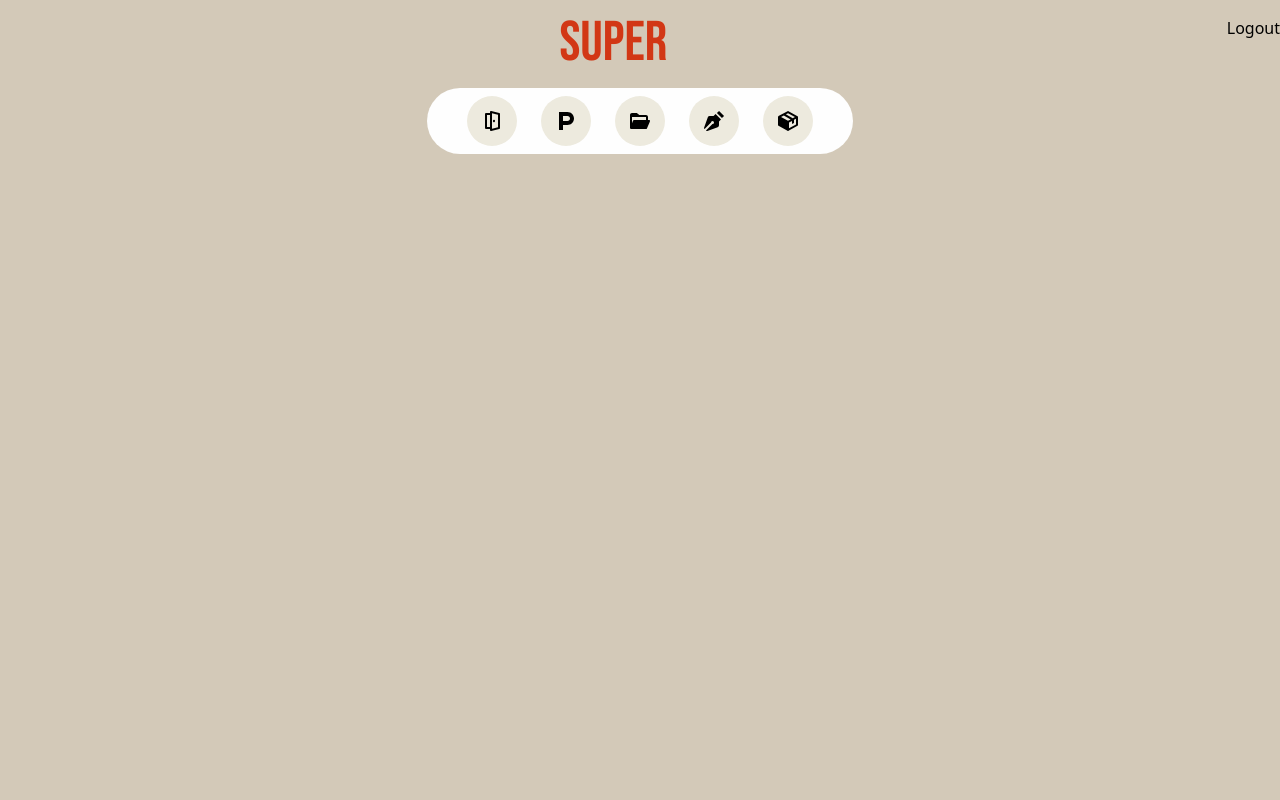
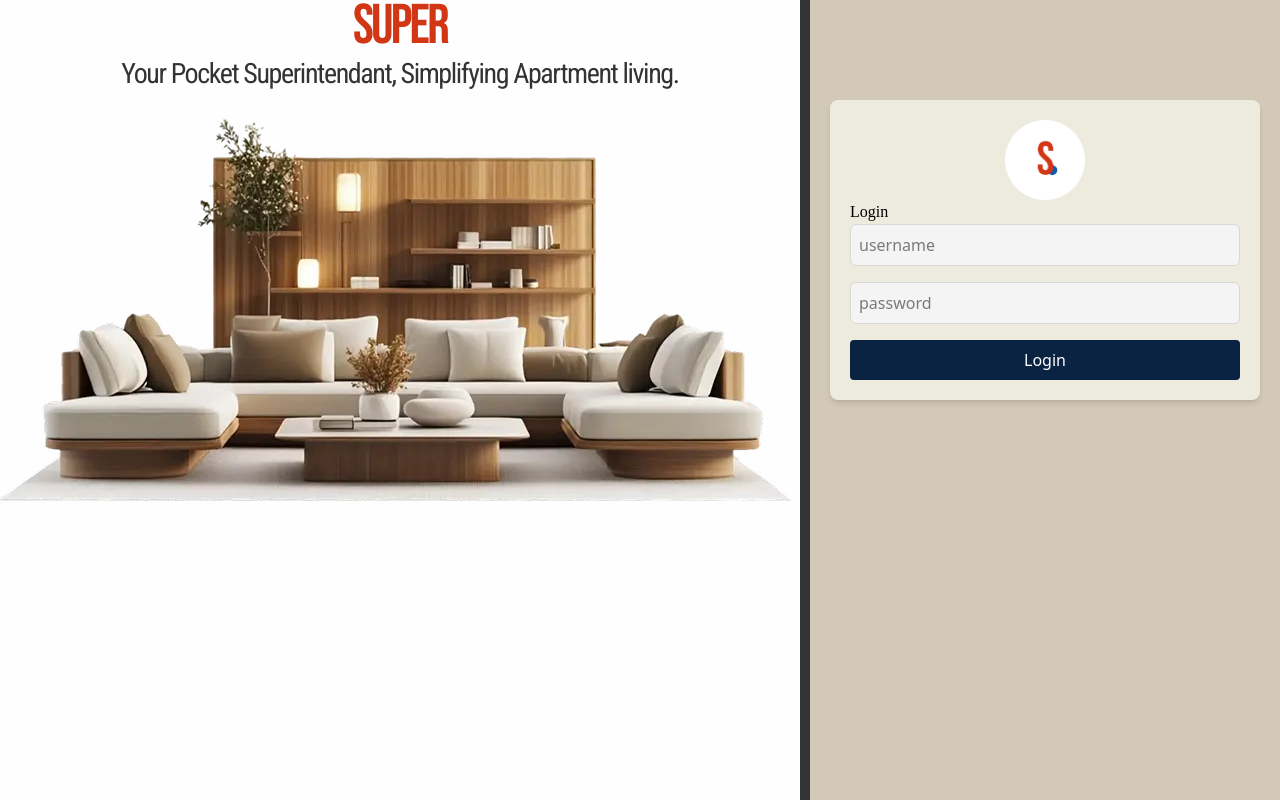
Before and after one commit to seancampbell3161/DSD-app, a React (Vite) app in the folder super_gui/: page /login in a window 1280 px wide. Before the commit this address had no page. Built offline with nearby package versions, Linux system fonts and the light colour scheme; a web font is replaced by a local one.

Commit message:
login screens styled with logout button and header

```diff
--- a/super_gui/src/App.tsx
+++ b/super_gui/src/App.tsx
@@ -1,18 +1,28 @@
 import "./App.css";
-import { BrowserRouter, Routes, Route, Link } from "react-router-dom";
+import { BrowserRouter, Routes, Route } from "react-router-dom";
 import Header from "./components/Header";
 import SmartLockUI from "./components/SmartLockUI";
 import { Login } from "./pages/login";
 import { Complaint } from "./components/complaint/Complaint";
 import Nav from "./global/Nav";
 
+import { useState } from "react";
+
 const App = () => {
+  const [showLogin, setShowLogin] = useState(true);
+
   return (
     <>
-      <Login />
+      {showLogin &&
+        <Login
+          setShowLogin={setShowLogin}
+        />
+      }
       <BrowserRouter>
-        <Header />
-        <Nav />
+        <>
+          <Header />
+          <Nav />
+        </>
         <Routes>
           <Route path="/" element={<SmartLockUI />} />
           <Route path="/complaint" element={<Complaint />} />
--- a/super_gui/src/components/Header.tsx
+++ b/super_gui/src/components/Header.tsx
@@ -1,11 +1,15 @@
-import React from "react";
+
 import { Logout } from "./Logout";
 
 const Header = () => {
+  const setShowLogin = (value: boolean) => {
+    console.log("setShowLogin called with value:", value);
+  };
+
   return (
-    <header className="my-4 text-center flex flex-row">
+    <header className="mb-4 text-center bg-white py-2 flex flex-row">
       <h1 className="font-[Bebas_Neue] text-6xl text-[#D23715] w-full">super</h1>
-      <Logout />
+      <Logout setShowLogin={setShowLogin} />
     </header>
   );
 };
--- a/super_gui/src/components/LoginForm.tsx
+++ b/super_gui/src/components/LoginForm.tsx
@@ -1,11 +1,16 @@
 import { useState } from "react";
 import api from "../api/api";
 
-export const LoginForm = () => {
+interface LoginFormProps {
+  setShowLogin: (value: boolean) => void;
+}
+
+export const LoginForm = ({ setShowLogin }: LoginFormProps) => {
   const [credentials, setCredentials] = useState({
     username: '',
     password: ''
   });
+
   const [error, setError] = useState('');
 
   const handleChange = (e: React.ChangeEvent<HTMLInputElement>) => {
@@ -19,10 +24,12 @@
     e.preventDefault();
 
     try {
-      const response = await api.post('/auth/login', credentials)
+      const response = await api.post('/auth/login', credentials);
       const { access_token } = response.data;
-      console.log(access_token);
+
       localStorage.setItem('access_token', access_token);
+
+      setShowLogin(false);
 
     } catch (error) {
       console.error(error);
@@ -31,9 +38,9 @@
   };
 
   return (
-    <div className="bg-beige h-[300px] rounded-lg p-5 shadow-md">
-      <img className="w-20 h-20 mx-auto" src="/assets/icons/super-s.png" alt="super-s" />
-      <h1>Login</h1>
+    <div className="bg-beige max-h-[400px] my-auto rounded-lg p-5 shadow-md mt-[100px]">
+      <img className="hidden md:block w-20 h-20 mx-auto" src="/assets/icons/super-s.png" alt="super-s" />
+      <h1 className="font-body">Login</h1>
       <form onSubmit={handleSubmit} className="space-y-4 relative">
         <input
           type="text"
@@ -44,7 +51,7 @@
           className="border border-grey-400 bg-grey-100 rounded-md p-2 w-full"
         />
         <input
-          type="text"
+          type="password"
           name="password"
           placeholder="password"
           value={credentials.password}
@@ -53,12 +60,12 @@
         />
         <button
           type="submit"
-          className="bg-blue text-white py-2 px-4 w-[200px] mx-auto rounded relative bottom-0"
+          className="absolute -bottom-10 left-1/2 transform -translate-x-1/2 md:relative md:bottom-0 bg-blue text-white py-2 p-4 w-[200px] md:w-full rounded"
         >
           Login
         </button>
         {error && <p className="text-red-500">{error}</p>}
       </form>
     </div>
-  )
-}
+  );
+};
--- a/super_gui/src/components/Logout.tsx
+++ b/super_gui/src/components/Logout.tsx
@@ -1,17 +1,25 @@
-import { useNavigate } from "react-router-dom";
 
-export const Logout = () => {
-  const navigate = useNavigate();
+interface LogoutProps {
+  setShowLogin: (value: boolean) => void; // Function to update showLogin state
+}
+
+export const Logout = ({ setShowLogin }: LogoutProps) => {
+
 
   const handleLogout = () => {
     localStorage.removeItem('access_token');
-    navigate('/login');
-  }
+    setShowLogin(true);
+    window.location.href = '/';
+  };
+
   return (
-    <div>
-      <button onClick={handleLogout}>
+    <div className="absolute top-2 right-5 rounded-sm border-charcoal border-1">
+      <button
+        onClick={handleLogout}
+        className="p-1 text-charcoal"
+        >
         Logout
       </button>
     </div>
-  )
-}
+  );
+};
--- a/super_gui/src/pages/login.tsx
+++ b/super_gui/src/pages/login.tsx
@@ -1,21 +1,33 @@
-import { LoginForm } from "../components/LoginForm"
+import { LoginForm } from "../components/LoginForm";
 
+interface LoginProps {
+  setShowLogin: (value: boolean) => void; // Function to update showLogin state
+}
 
-export const Login = () => {
+export const Login = ({ setShowLogin }: LoginProps) => {
   return (
-    <section className="absolute md:hidden h-lvh z-20 md:flex md:flex-row bg-accentBlue md:bg-white">
-      <div className="hero w-4/5 text-center md:border-charcoal md:border-r-10">
-        <div className="hero-text pt-[100px]">
-          <h1 className="font-[Bebas_Neue] text-6xl text-red tracking-tighter my-auto">Super</h1>
-          <h2 className="font-header mobile-subheader font-normal text-charcoal text-2xl pb-6 tracking-tighter">Your Pocket Superintendant, Simplifying Apartment living.</h2>
+    <section className="w-full h-lvh md:h-full fixed z-20 md:flex md:flex-row bg-white">
+      <div className="hero lg:w-4/5 text-center grid content-center md:border-charcoal md:border-r-10">
+        <div className="hero-text py-[100px] md:py-0 md:pt-[100px] bg-accentBlue md:bg-white w-full text-center">
+          <img className="md:hidden w-20 h-20 mx-auto" src="/assets/icons/super-s.png" alt="super-s" />
+          <h1 className="font-[Bebas_Neue] text-6xl text-white md:text-red tracking-tighter my-auto pt-4">Super</h1>
+          <h2 className="hidden md:block font-header mobile-subheader font-normal text-charcoal text-2xl pb-6 tracking-tighter">
+            Your Pocket Superintendant, Simplifying Apartment living.
+          </h2>
         </div>
         <div className="hidden md:grid md:h-[800px] md:w-[800px] overflow-hidden md:mx-auto">
-          <img className="object-cover object-top" src="/assets/images/freepik__background__40241 1.webp" />
+          <img
+            className="object-cover object-top"
+            src="/assets/images/freepik__background__40241 1.webp"
+            alt="background"
+          />
         </div>
       </div>
-      <div className="bg-brown grid content-center px-5">
-        <LoginForm />
+      <div className="absolute top-45 md:relative md:top-0 h-lvh md:bg-brown px-5">
+        <LoginForm
+          setShowLogin={setShowLogin}
+        />
       </div>
     </section>
-  )
-}
+  );
+};
```
